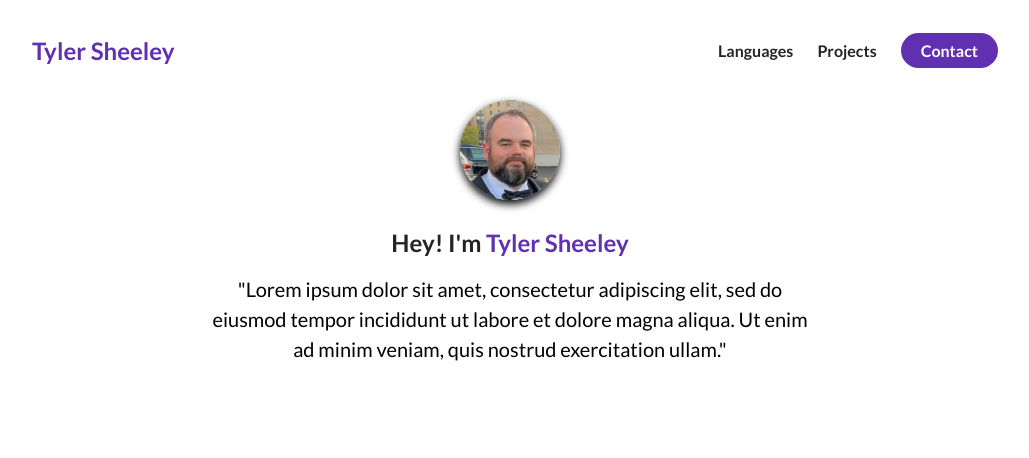
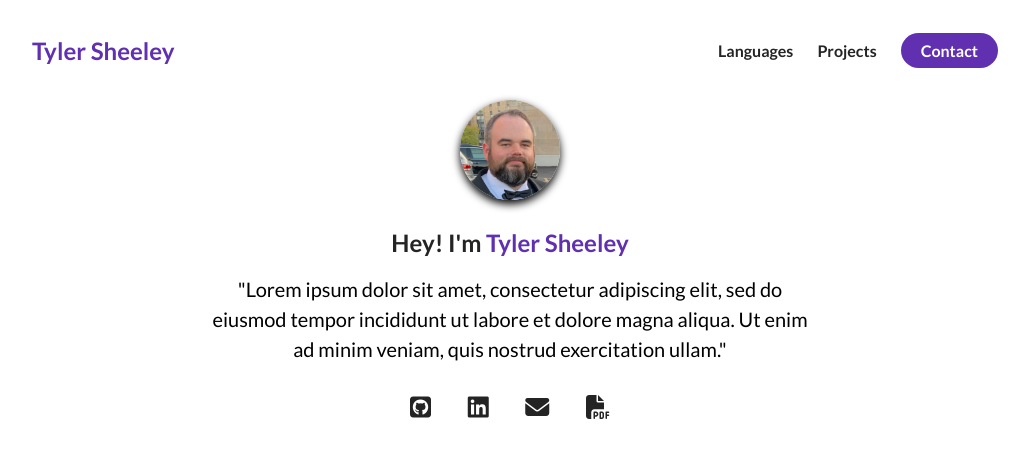
Before and after one commit to tsheeley17/E-portfolio, a plain HTML site: page index.html in a window 1280 px wide. Shown: the whole page, without its empty margins (130-1159 px from the left). Drawn offline with Linux system fonts and the light colour scheme.

Commit message:
Added Contact Icons and Resume Page

```diff
--- a/index.html
+++ b/index.html
@@ -6,6 +6,7 @@
     <meta name="viewport" content="width=device-width, initial-scale=1.0">
     <title>Tyler G Sheeley</title>
     <link rel="stylesheet" href="./style.css">
+    <script src="https://kit.fontawesome.com/dc1fe37f5c.js" crossorigin="anonymous"></script>
 </head>
 <body>
     <section id="about_me">
@@ -42,6 +43,20 @@
                     </figure>
                     <h1 class="about-me__info--title">Hey! I'm <span class="text--purple">Tyler Sheeley</span></h1>
                     <p class="about-me__info--para">"Lorem ipsum dolor sit amet, consectetur adipiscing elit, sed do eiusmod tempor incididunt ut labore et dolore magna aliqua. Ut enim ad minim veniam, quis nostrud exercitation ullam."</p>
+                <div class="about-me__links">
+                    <a href="https://github.com/tsheeley17" class="about-me__link">
+                        <i class="fa-brands fa-github-square"></i>
+                    </a>
+                    <a href="" class="about-me__link">
+                        <i class="fa-brands fa-linkedin"></i>
+                    </a>
+                    <a href="" class="about-me__link">
+                        <i class="fa-solid fa-envelope"></i>
+                    </a>
+                    <a href="./resume.html" class="about-me__link">
+                        <i class="fa-solid fa-file-pdf"></i>
+                    </a>
+                </div>
                 </div>
             </div>
 
--- a/style.css
+++ b/style.css
@@ -5,6 +5,11 @@
     padding: 0;
     margin: 0;
     box-sizing: border-box;
+}
+
+.resume {
+    display: flex;
+    flex: 1;
 }
 
 h1, h2, h3, h4, h5, h6, span {
@@ -127,3 +132,14 @@ nav {
     font-size: 20px;
     margin-bottom: 28px;
 }
+
+.about-me__links {
+    margin: 0 16px;
+}
+
+.about-me__link {
+    margin: 0 16px;
+    font-size: 24px;
+    text-decoration: none;
+    color: #242424
+}
```
Also changed, not shown: resume.html (added, +15 -0 lines), assests/mobile-devices-2017980.svg (added), 2 other files.
